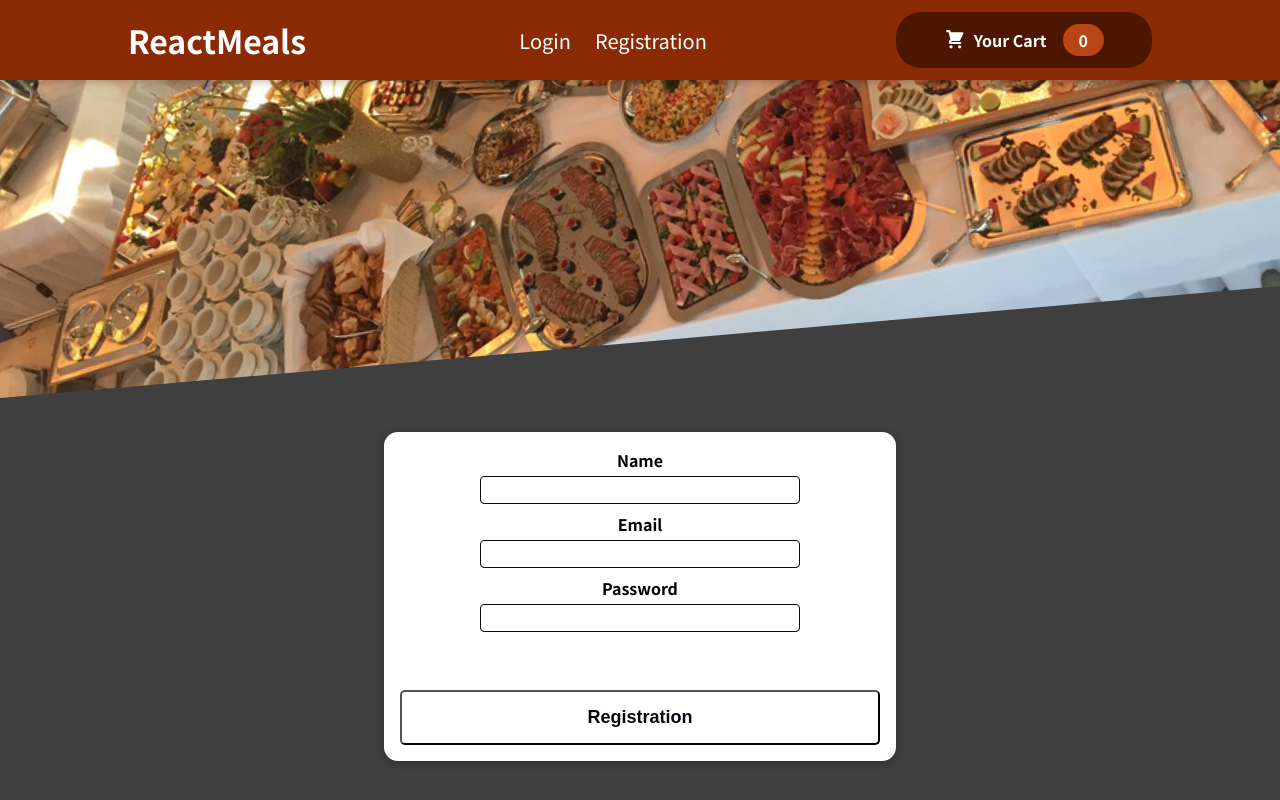
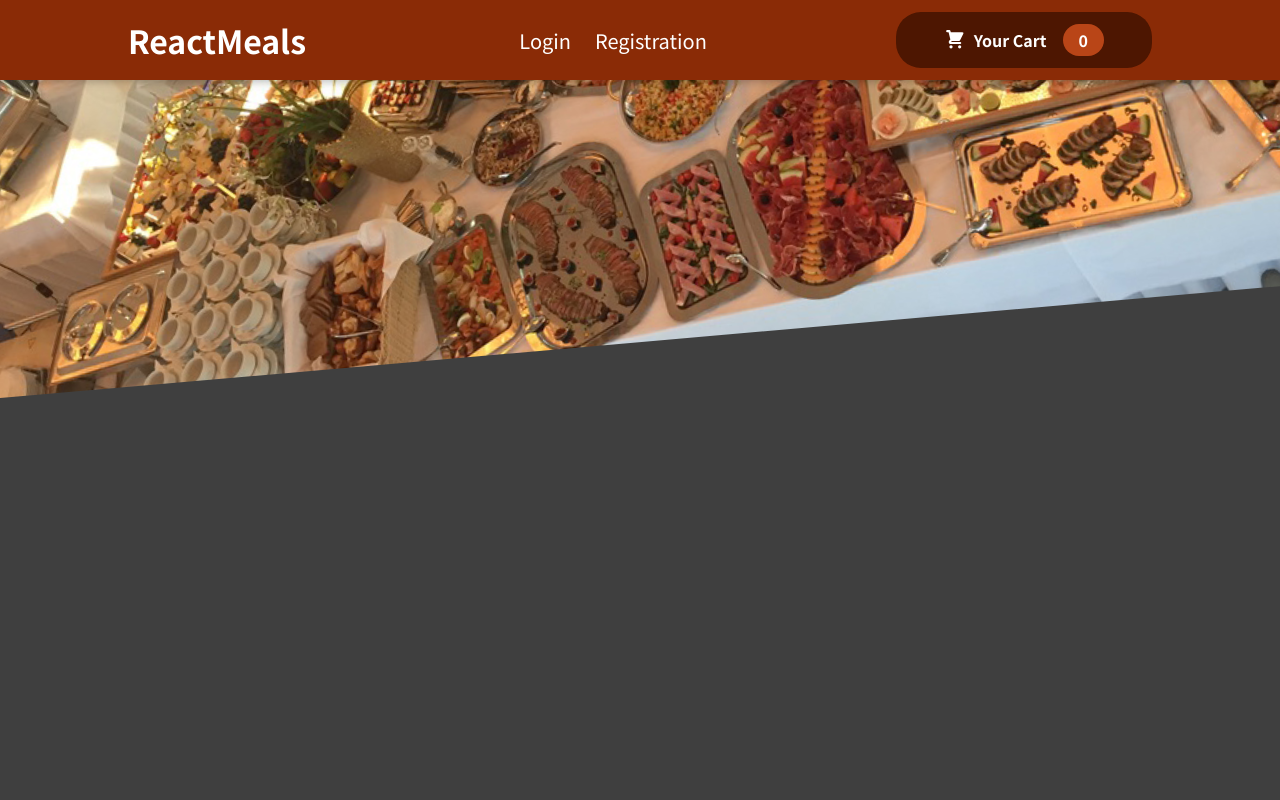
Before and after one commit to Denislav-cod/react-project-food, a React (Create React App) app: page /registration in a window 1280 px wide. Built offline with nearby package versions, Linux system fonts and the light colour scheme.

Commit message:
Improved path matching with backend
Changed path to match like backend routes

```diff
--- a/src/App.js
+++ b/src/App.js
@@ -24,10 +24,10 @@ function App() {
       <Header onShowCart={showCartHandler} />
       <main>
         <Switch>
-          <Route path="/login">
+          <Route path="/user/login">
             <Login/>
           </Route>
-          <Route path="/registration">
+          <Route path="/user/registration">
             <Registration />
           </Route>
           <Route path="/admin">
--- a/src/components/Layout/MainNavigation.js
+++ b/src/components/Layout/MainNavigation.js
@@ -15,8 +15,8 @@ const MainNavigation = () => {
                 }
                 {!isLggedin &&
                     <React.Fragment>
-                        <li><Link to="/login">Login</Link></li>
-                        <li><Link to="/registration">Registration</Link></li>
+                        <li><Link to="/user/login">Login</Link></li>
+                        <li><Link to="/user/registration">Registration</Link></li>
                     </React.Fragment>
                 }
             </ul>
--- a/src/components/Login/Login.js
+++ b/src/components/Login/Login.js
@@ -17,7 +17,7 @@ const Login = () => {
 
         //Later add validation and maybe create one auth file with button for change registration or login;
         try {
-            const response = await axios.post("http://localhost:3001/users/login",
+            const response = await axios.post("http://localhost:3001/user/login",
                 {
                     name: enteredName,
                     password: enteredPassword
--- a/src/components/Registration/Registration.js
+++ b/src/components/Registration/Registration.js
@@ -17,7 +17,7 @@ const Registration = () => {
 
         //Later add validation same as login comment;
         try {
-            const response = await axios.post("http://localhost:3001/users/registration",
+            const response = await axios.post("http://localhost:3001/user/registration",
                 {
                     name: enteredName,
                     email: enteredEmail,
```
